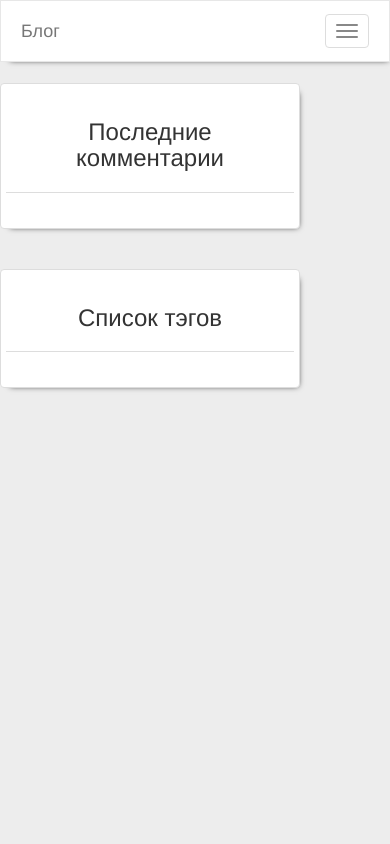
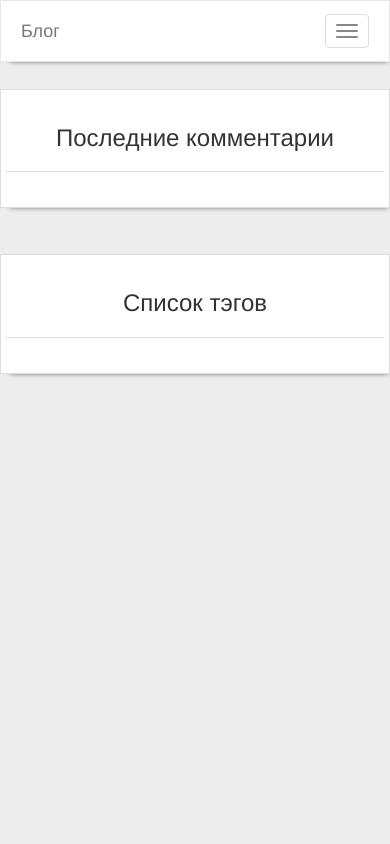
Before and after one commit to NestorThePirate/Personal_Site, a Django app: page / in a window 390 px wide. Run offline with Django 3.2, Linux system fonts and the light colour scheme; data that the repository does not hold is empty; some libraries are stand-ins or nearby versions.

Commit message:
tag fixes css fixes added article details frontend

```diff
--- a/Personal_Site/settings.py
+++ b/Personal_Site/settings.py
@@ -122,7 +122,7 @@ AUTH_PASSWORD_VALIDATORS = [
 # Internationalization
 # https://docs.djangoproject.com/en/1.10/topics/i18n/
 
-LANGUAGE_CODE = 'en-us'
+LANGUAGE_CODE = 'ru-ru'
 
 TIME_ZONE = 'UTC'
 
--- a/article/static/css/main_page.css
+++ b/article/static/css/main_page.css
@@ -1,10 +1,15 @@
+html {
+    overflow-y: scroll;
+}
+
 body{
     background-color: #EDEDED;
 }
 
+
 .navbar-default,
-.col-sm-4 .panel-default,
-.col-sm-8 #article-list .articles{
+.col-sm-2 .panel-default,
+.col-sm-6 #article-list .articles{
     background-color: white;
     -webkit-box-shadow: 0 4px 6px -6px black;
     -moz-box-shadow: 0 4px 6px -6px black;
@@ -12,33 +17,34 @@ body{
     padding: 5px
 }
 
-.col-sm-4 .panel-default{
-    max-width: 300px;
-    min-width: 280px;
+.col-sm-2 .panel-default{
+    margin-top: 6px;
+    border-radius: 0;
 }
 
-.col-sm-4 .sidebar .panel-heading,
-.col-sm-8 .article .panel-heading{
+.col-sm-2 .sidebar .panel-heading,
+.col-sm-6 .article .panel-heading{
     background-color: white;
 }
 
-.col-sm-8 #article-list .articles{
+.col-sm-6 #article-list .articles{
     width: 300px;
-    height: 300px;
+    height: 320px;
     display: inline-block;
     vertical-align: text-top;
     float: right;
     animation: fadein 1.3s;
     cursor: pointer;
-    margin-left: 20px;
+    margin: 6px;
+    border-radius: 0;
 }
 
-.col-sm-8 #article-list .articles .panel-heading{
+.col-sm-6 #article-list .articles .panel-heading{
     text-align: center;
     background-color: white;
 }
 
-.col-sm-4 .sidebar .panel-heading{
+.col-sm-2 .sidebar .panel-heading{
     text-align: center;
 }
 
@@ -46,3 +52,28 @@ body{
     from { opacity: 0; }
     to   { opacity: 1; }
 }
+
+.col-sm-2 .sidebar .panel-body .recent_comments{
+    margin: 0;
+    padding: 0;
+    list-style-type: none;
+}
+
+.col-sm-2 .sidebar .panel-body .sidebar-tag{
+    margin-top: 4px;
+    border-radius: 0;
+    background-color: #EDEDED;
+    border-color: #EDEDED;
+    color: black;
+}
+
+.col-sm-2 .sidebar .panel-body .sidebar-tag:hover{
+    color: white;
+    background-color: #1AB2FF;
+}
+
+.col-sm-6{
+}
+
+.col-sm-2{
+}
--- a/article/static/js/main_page_script.js
+++ b/article/static/js/main_page_script.js
@@ -2,8 +2,7 @@ $(document).ready(function () {
     var article_list = $('#article-list');
 
     article_list.on('mouseenter', '.articles', function () {
-        $(this).css('color', 'green');
-        $(this).find('.panel-heading').css('color', 'green');
+        $(this).find('.panel-heading').css('color', '#1AB2FF');
     });
     article_list.on('mouseleave', '.articles', function () {
         $(this).css('color', 'black');
--- a/article/urls.py
+++ b/article/urls.py
@@ -18,4 +18,8 @@ urlpatterns = [
     url(regex='^article/edit/(?P<article_pk>[-\w]+)$',
         view=views.UpdateArticle.as_view(),
         name='update-article'),
+
+    url(regex='^filter/tag/(?P<tag>[-\w ]+)/$',
+        view=views.MainPage.as_view(),
+        name='article-list'),
     ]
--- a/article/views.py
+++ b/article/views.py
@@ -17,16 +17,19 @@ class AjaxResponseMixIn(object):
         response = super().form_invalid(form)
         if self.request.is_ajax():
             data = {'error': form.errors}
-            return JsonResponse(data )
+            return JsonResponse(data)
         return response
 
 
 class MainPage(generic.ListView):
     template_name = 'article/article_list.html'
     search_list = Article.objects.all()
-    paginate_by = 10
+    tag = None
+    paginate_by = 9
 
     def get_queryset(self):
+        if self.tag:
+            return Tag.get_articles_by_tag(self.tag)
         return self.search_list
 
     def dispatch(self, request, *args, **kwargs):
@@ -34,6 +37,8 @@ class MainPage(generic.ListView):
             self.search_list = Article.objects.filter(Q(title__contains=request.GET['q']) |
                                                       Q(text__contains=request.GET['q'])
                                                       )
+        if 'tag' in kwargs:
+            self.tag = kwargs['tag']
         return super().dispatch(request, *args, **kwargs)
 
 
--- a/templates/article/article_list.html
+++ b/templates/article/article_list.html
@@ -16,4 +16,24 @@
         {% endfor %}
     </div>
 
+
+    {% if is_paginated %}
+        <ul class="pagination">
+            {% if page_obj.has_previous %}
+                <li>
+                    <span><a href="?page={{ page_obj.previous_page_number }}">Previous</a></span>
+                </li>
+            {% endif %}
+                <li class="">
+                    <span>Page {{ page_obj.number }} of {{ page_obj.paginator.num_pages }}.</span>
+                </li>
+            {% if page_obj.has_next %}
+                <li>
+                    <span><a href="?page={{ page_obj.next_page_number }}">Next</a></span>
+                </li>
+            {% endif %}
+         </ul>
+    {% else %}
+    {% endif %}
+
 {% endblock %}
--- a/templates/main_page/main_page_carcass.html
+++ b/templates/main_page/main_page_carcass.html
@@ -45,35 +45,40 @@
 </nav>
 
 <div class="row">
-    <div class="col-sm-8">
+    <div class="col-sm-6 col-sm-offset-2">
         {% block content %}
         {% endblock %}
     </div>
-    <div class="col-sm-4">
+    <div class="col-sm-2">
         <div class="panel panel-default sidebar">
             <div class="panel-heading sidebar">
                 <h3>Последние комментарии</h3>
             </div>
             <div class="panel-body">
+                <ul class="recent_comments">
                 {% for comment in RECENT_COMMENTS %}
-                    <a href="{{ comment.get_absolute_url }}">{{ comment.sidebar_info }}</a>
+                    <li><a href="{{ comment.get_absolute_url }}">{{ comment.sidebar_info }}</a></li>
                 {% endfor %}
+                </ul>
             </div>
         </div>
+
         <br>
+
         <div class="panel panel-default sidebar">
             <div class="panel-heading sidebar">
                 <h3>Список тэгов</h3>
             </div>
             <div class="panel-body">
                 {% for tag in TAG_LIST %}
-                    {{ tag }}
+                    <a href="/filter/tag/{{ tag }}"><button type="button" class="btn btn-primary btn-sm sidebar-tag">{{ tag }}</button></a>
                 {% endfor %}
             </div>
         </div>
     </div>
 
 </div>
+
      <script type='text/javascript' src="{% static 'js/main_page_script.js' %}"></script>
 
 
```
Also changed, not shown: article/static/css/article_details.css (+23 -6 lines), tag/models.py (+11 -0 lines), templates/article/article_details.html (+13 -5 lines).
